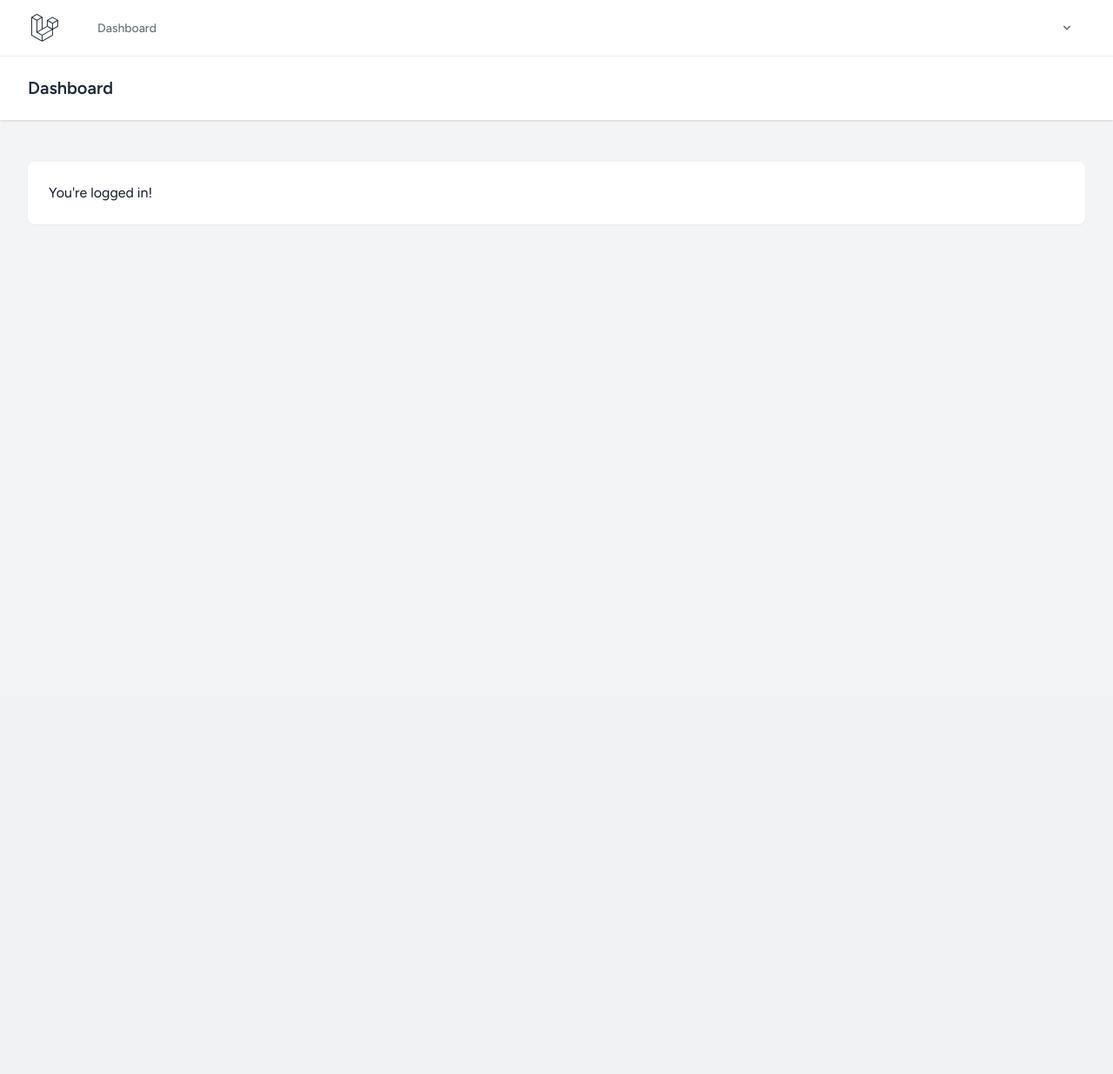
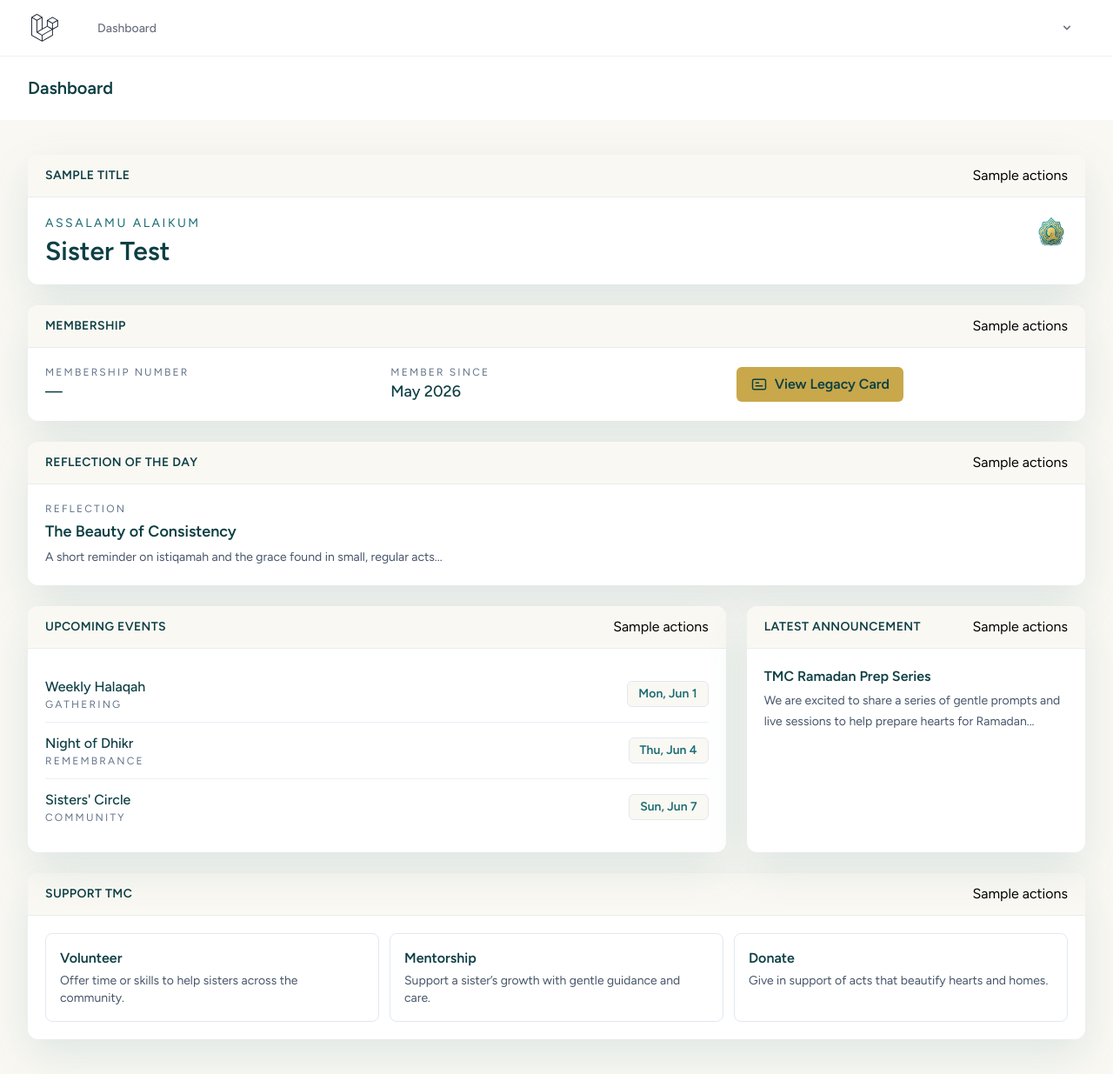
Before and after one commit to yusuf-saif/TMC, a Laravel app: template resources/views/dashboard.blade.php in a window 1280 px wide. Shown: the whole page at 87% size. Before the commit the page ends 258 px from the top, so only its background shows below. Run offline with Laravel 12, Linux system fonts and the light colour scheme; a user stored in the database is signed in; data comes from the database, SQL or seed files in the repository; tables that the repository leaves empty hold one stand-in row (values such as "Sample post"); the template is opened without the code that fills it: most values are stand-ins (such as "Sample title", 1, 10 or a date in 2020); style sheets or scripts are compiled from the project's sources; some libraries are stand-ins or nearby versions.

Commit message:
legacy card

```diff
--- /dev/null
+++ b/resources/views/components/tmc/card.blade.php
@@ -0,0 +1,18 @@
+@props(['title' => null, 'actions' => null, 'class' => ''])
+<div {{ $attributes->merge(['class' => "rounded-xl overflow-hidden bg-white tmc-shadow {$class}"]) }}>
+  @if($title || $actions)
+    <div class="flex items-center justify-between px-4 sm:px-5 py-3 border-b border-slate-200/70 bg-[var(--ivory)]">
+      @if($title)
+        <h3 class="text-sm font-semibold tracking-wide text-[var(--teal-dk)] uppercase">{{ $title }}</h3>
+      @else
+        <span></span>
+      @endif
+      @if($actions)
+        <div class="flex items-center gap-2">{{ $actions }}</div>
+      @endif
+    </div>
+  @endif
+  <div class="p-4 sm:p-5">
+    {{ $slot }}
+  </div>
+</div>
--- a/resources/views/dashboard.blade.php
+++ b/resources/views/dashboard.blade.php
@@ -1,23 +1,133 @@
 <x-app-layout>
+    @php
+      $user = Auth::user();
+      $firstName = trim(explode(' ', $user->name ?? '')[0] ?? '');
+      $memberSince = optional($user->approved_at ?? now())->format('F Y');
+
+      // Placeholder data
+      $reflection = [
+        'title' => 'The Beauty of Consistency',
+        'type' => 'Reflection',
+        'body' => 'A short reminder on istiqamah and the grace found in small, regular acts...',
+      ];
+      $upcomingEvents = [
+        ['title' => 'Weekly Halaqah', 'date' => now()->addDays(2)->format('D, M j'), 'tag' => 'Gathering'],
+        ['title' => 'Night of Dhikr', 'date' => now()->addDays(5)->format('D, M j'), 'tag' => 'Remembrance'],
+        ['title' => "Sisters' Circle", 'date' => now()->addDays(8)->format('D, M j'), 'tag' => 'Community'],
+      ];
+      $announcement = [
+        'title' => 'TMC Ramadan Prep Series',
+        'body' => 'We are excited to share a series of gentle prompts and live sessions to help prepare hearts for Ramadan...'
+      ];
+    @endphp
+
     <x-slot name="header">
-        <h2 class="font-semibold text-xl text-gray-800 dark:text-gray-200 leading-tight">
+        <h2 class="font-semibold text-xl text-[var(--teal-dk)] leading-tight">
             {{ __('Dashboard') }}
         </h2>
     </x-slot>
 
-    <div class="py-12">
-        <div class="max-w-7xl mx-auto sm:px-6 lg:px-8">
-            <div class="bg-white dark:bg-gray-800 overflow-hidden shadow-sm sm:rounded-lg">
-                <div class="p-6 text-gray-900 dark:text-gray-100 space-y-4">
-                    <p>{{ __("You're logged in!") }}</p>
-                    @if(Auth::user()->status === 'approved')
-                        <a href="{{ route('member-card') }}" class="inline-flex items-center gap-2 px-4 py-2 rounded-md bg-amber-500 text-white font-semibold hover:bg-amber-600">
-                            <svg xmlns='http://www.w3.org/2000/svg' viewBox='0 0 24 24' class='w-5 h-5' fill='none' stroke='currentColor' stroke-width='1.75'><rect x='3' y='5' width='18' height='14' rx='2'/><path d='M7 10h5'/><path d='M7 14h10'/></svg>
-                            View Legacy Card
-                        </a>
-                    @endif
-                </div
+    <style>
+      :root{ --teal:#1A6B72; --teal-dk:#0D3F44; --ivory:#FAF8F3; --gold:#C8A84B; --gold-lt:#E8CB7A; }
+      .tmc-shadow{ box-shadow: 0 18px 50px rgba(26,107,114,.12); }
+      .tmc-accent{ background: linear-gradient(90deg, var(--gold), var(--gold-lt)); height: 3px; }
+      .tmc-label{ letter-spacing:.18em; }
+    </style>
+
+    <div class="py-6 sm:py-10 bg-[var(--ivory)]">
+      <div class="max-w-7xl mx-auto px-4 sm:px-6 lg:px-8 space-y-6">
+        <!-- Greeting -->
+        <x-tmc.card class="tmc-shadow">
+          <div class="flex items-start justify-between">
+            <div>
+              <p class="text-sm text-[var(--teal)] tmc-label uppercase">Assalamu Alaikum</p>
+              <h1 class="mt-1 text-2xl sm:text-3xl font-semibold text-[var(--teal-dk)]">Sister {{ $firstName }}</h1>
             </div>
+            <img src="/images/img1.png" alt="TMC" class="w-10 h-10 object-contain" />
+          </div>
+        </x-tmc.card>
+
+        <!-- Membership Summary -->
+        <x-tmc.card title="Membership" class="tmc-shadow">
+          <div class="grid grid-cols-1 sm:grid-cols-3 gap-4">
+            <div>
+              <p class="text-xs tmc-label uppercase text-slate-500">Membership Number</p>
+              <p class="text-lg font-medium tracking-wide text-[var(--teal-dk)]">{{ $user->membership_number ?? '—' }}</p>
+            </div>
+            <div>
+              <p class="text-xs tmc-label uppercase text-slate-500">Member Since</p>
+              <p class="text-lg font-medium text-[var(--teal-dk)]">{{ $memberSince }}</p>
+            </div>
+            <div class="flex items-end sm:items-center">
+              <a href="{{ route('member-card') }}" class="inline-flex items-center gap-2 px-4 py-2 rounded-md bg-[var(--gold)] text-[var(--teal-dk)] font-semibold hover:opacity-95">
+                <svg xmlns='http://www.w3.org/2000/svg' viewBox='0 0 24 24' class='w-5 h-5' fill='none' stroke='currentColor' stroke-width='1.75'><rect x='3' y='5' width='18' height='14' rx='2'/><path d='M7 10h5'/><path d='M7 14h10'/></svg>
+                View Legacy Card
+              </a>
+            </div>
+          </div>
+        </x-tmc.card>
+
+        <!-- Reflection of the Day -->
+        <x-tmc.card title="Reflection of the Day" class="tmc-shadow">
+          @if($reflection)
+            <div class="space-y-1">
+              <p class="text-xs tmc-label uppercase text-slate-500">{{ $reflection['type'] }}</p>
+              <h3 class="text-lg font-semibold text-[var(--teal-dk)]">{{ $reflection['title'] }}</h3>
+              <p class="text-slate-600 text-sm leading-6">{{ $reflection['body'] }}</p>
+            </div>
+          @else
+            <p class="text-slate-500 text-sm">No reflection available today. Check back soon, sister.</p>
+          @endif
+        </x-tmc.card>
+
+        <div class="grid grid-cols-1 lg:grid-cols-3 gap-6">
+          <!-- Upcoming Events -->
+          <x-tmc.card title="Upcoming Events" class="tmc-shadow lg:col-span-2">
+            @if(!empty($upcomingEvents))
+              <ul class="divide-y divide-slate-200/70">
+                @foreach($upcomingEvents as $event)
+                  <li class="py-3 flex items-center justify-between">
+                    <div>
+                      <p class="text-[var(--teal-dk)] font-medium">{{ $event['title'] }}</p>
+                      <p class="text-xs text-slate-500 tmc-label uppercase">{{ $event['tag'] }}</p>
+                    </div>
+                    <span class="inline-flex items-center px-3 py-1 rounded-md bg-[var(--ivory)] border border-slate-200 text-[var(--teal)] text-sm font-semibold">{{ $event['date'] }}</span>
+                  </li>
+                @endforeach
+              </ul>
+            @else
+              <p class="text-slate-500 text-sm">No upcoming events yet.</p>
+            @endif
+          </x-tmc.card>
+
+          <!-- Latest Announcement -->
+          <x-tmc.card title="Latest Announcement" class="tmc-shadow">
+            @if($announcement)
+              <h3 class="text-[var(--teal-dk)] font-semibold">{{ $announcement['title'] }}</h3>
+              <p class="mt-1 text-slate-600 text-sm leading-6">{{ $announcement['body'] }}</p>
+            @else
+              <p class="text-slate-500 text-sm">No announcements right now.</p>
+            @endif
+          </x-tmc.card>
         </div>
+
+        <!-- Support TMC -->
+        <x-tmc.card title="Support TMC" class="tmc-shadow">
+          <div class="grid grid-cols-1 sm:grid-cols-3 gap-3">
+            <a href="#" class="rounded-lg border border-slate-200 p-4 hover:border-[var(--gold)] hover:shadow-sm transition">
+              <p class="text-[var(--teal-dk)] font-semibold">Volunteer</p>
+              <p class="text-slate-600 text-sm mt-1">Offer time or skills to help sisters across the community.</p>
+            </a>
+            <a href="#" class="rounded-lg border border-slate-200 p-4 hover:border-[var(--gold)] hover:shadow-sm transition">
+              <p class="text-[var(--teal-dk)] font-semibold">Mentorship</p>
+              <p class="text-slate-600 text-sm mt-1">Support a sister’s growth with gentle guidance and care.</p>
+            </a>
+            <a href="#" class="rounded-lg border border-slate-200 p-4 hover:border-[var(--gold)] hover:shadow-sm transition">
+              <p class="text-[var(--teal-dk)] font-semibold">Donate</p>
+              <p class="text-slate-600 text-sm mt-1">Give in support of acts that beautify hearts and homes.</p>
+            </a>
+          </div>
+        </x-tmc.card>
+      </div>
     </div>
 </x-app-layout>
```
Also changed, not shown: tests/Feature/DashboardAccessTest.php (added, +48 -0 lines).
